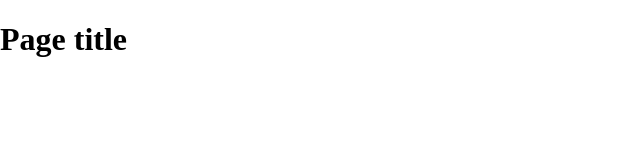
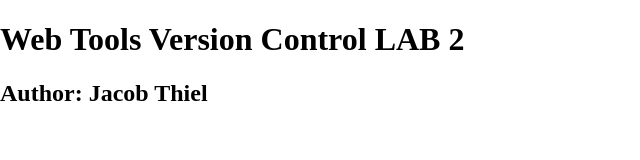
Before and after one commit to thieljacob/VCLab3, a plain HTML site: page index.html in a window 1280 px wide. Shown: the whole page, without its empty margins (0-640 px from the left). Drawn offline with nearby package versions, Linux system fonts and the light colour scheme.

Commit message:
first commit
changed h1 tags and added h2 tags

```diff
--- a/index.html
+++ b/index.html
@@ -14,7 +14,8 @@
     </head>
     <body>
     <header>
-	<h1>Page title</h1>
+	<h1>Web Tools Version Control LAB 2</h1>
+	<h2>Author: Jacob Thiel</h2>
     </header>
     <nav id="pageNav">
     </nav>
```
